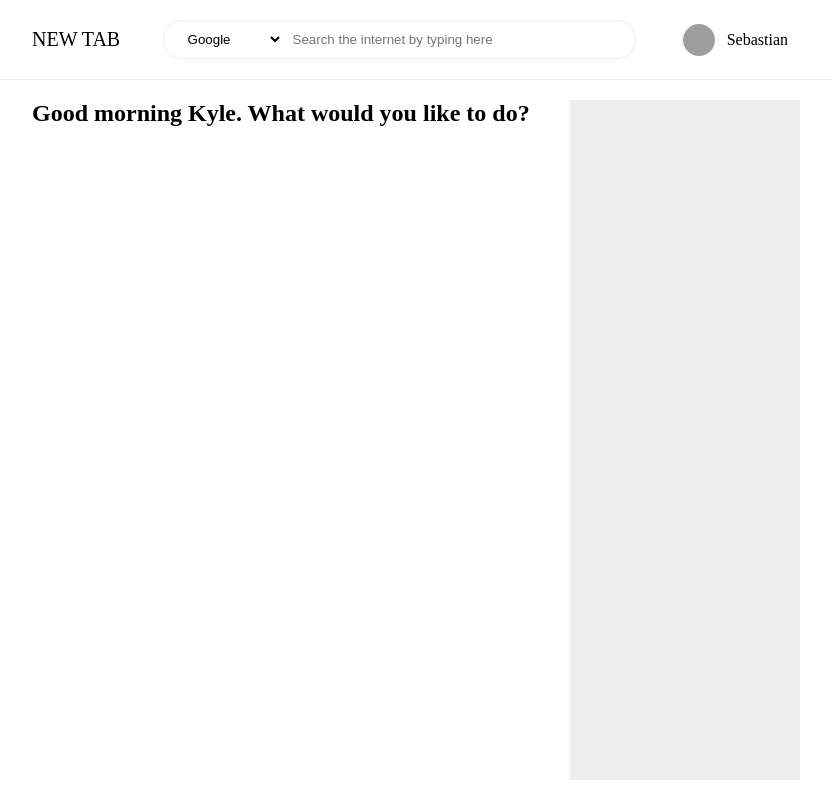
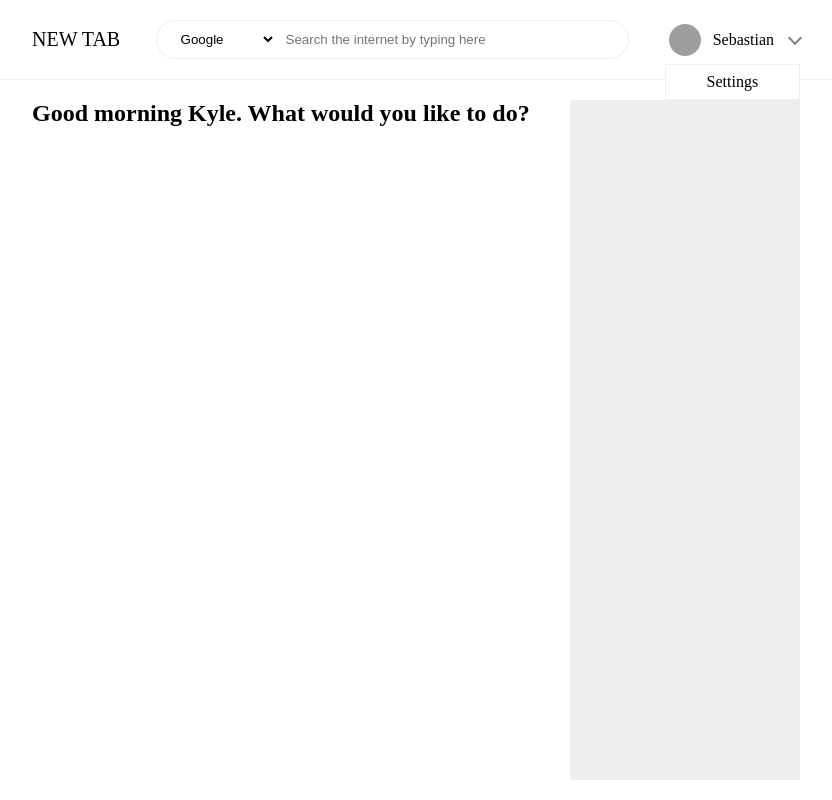
Before and after one commit to data-miner00/new-tab, a Nuxt app: page / in a window 1280 px wide. Shown: the whole page, without its empty margins (224-1056 px from the left). Built offline with nearby package versions, Linux system fonts and the light colour scheme; grey boxes are pictures that could not be loaded.

Commit message:
feat: Added chevron

```diff
--- /dev/null
+++ b/assets/sass/chevron.sass
@@ -0,0 +1,25 @@
+// https://css.gg/chevron-down
+
+.gg-chevron-down
+  color: gray
+  box-sizing: border-box
+  position: relative
+  // display: block
+  width: 22px
+  height: 22px
+  border: 2px solid transparent
+  border-radius: 100px
+  margin-left: 10px
+
+.gg-chevron-down::after
+  content: ""
+  display: block
+  box-sizing: border-box
+  position: absolute
+  width: 10px
+  height: 10px
+  border-bottom: 2px solid
+  border-right: 2px solid
+  transform: rotate(45deg)
+  left: 4px
+  top: 2px
--- a/components/Header.vue
+++ b/components/Header.vue
@@ -27,11 +27,12 @@
     </div>
 
     <!-- User Panel -->
-    <div class="user">
+    <div class="user" @click="dropdown = !dropdown">
       <div class="avatar-wrap">
         <div class="avatar"></div>
       </div>
-      <div class="username">Sebastian</div>
+      <div class="username">Sebastian <i class="gg-chevron-down"></i></div>
+      <div class="dropdown" v-if="dropdown">Settings</div>
     </div>
   </header>
 </template>
@@ -42,6 +43,7 @@ export default Vue.extend({
   data: () => ({
     searchEngine: 'Google',
     searchText: '',
+    dropdown: true,
   }),
   methods: {
     search() {
@@ -51,6 +53,10 @@ export default Vue.extend({
           ?.searchUrl + parsedSearchText
 
       window.open(parsedUrl, '_blank')
+    },
+    closeDropdown() {
+      if (this.dropdown) this.dropdown = false
+      else this.dropdown = true
     },
   },
   computed: {
@@ -91,6 +97,7 @@ export default Vue.extend({
 </script>
 
 <style lang="sass" scoped>
+@import "~/assets/sass/chevron"
 header
   height: 80px
   width: 100%
@@ -131,6 +138,7 @@ header
     align-items: center
     border-radius: 250px
     cursor: pointer
+    position: relative
     &:hover
       background: rgba(255,255,255,0.4)
     .avatar-wrap
@@ -152,4 +160,14 @@ header
       padding: 5px 12px 5px 8px
       border-radius: 240px
       transition: background 0.2s
+
+    .dropdown
+      position: absolute
+      bottom: -40px
+      left: 0
+      right: 0
+      padding: 8px 10px
+      text-align: center
+      border: 1px solid #eee
+      background: white
 </style>
```
